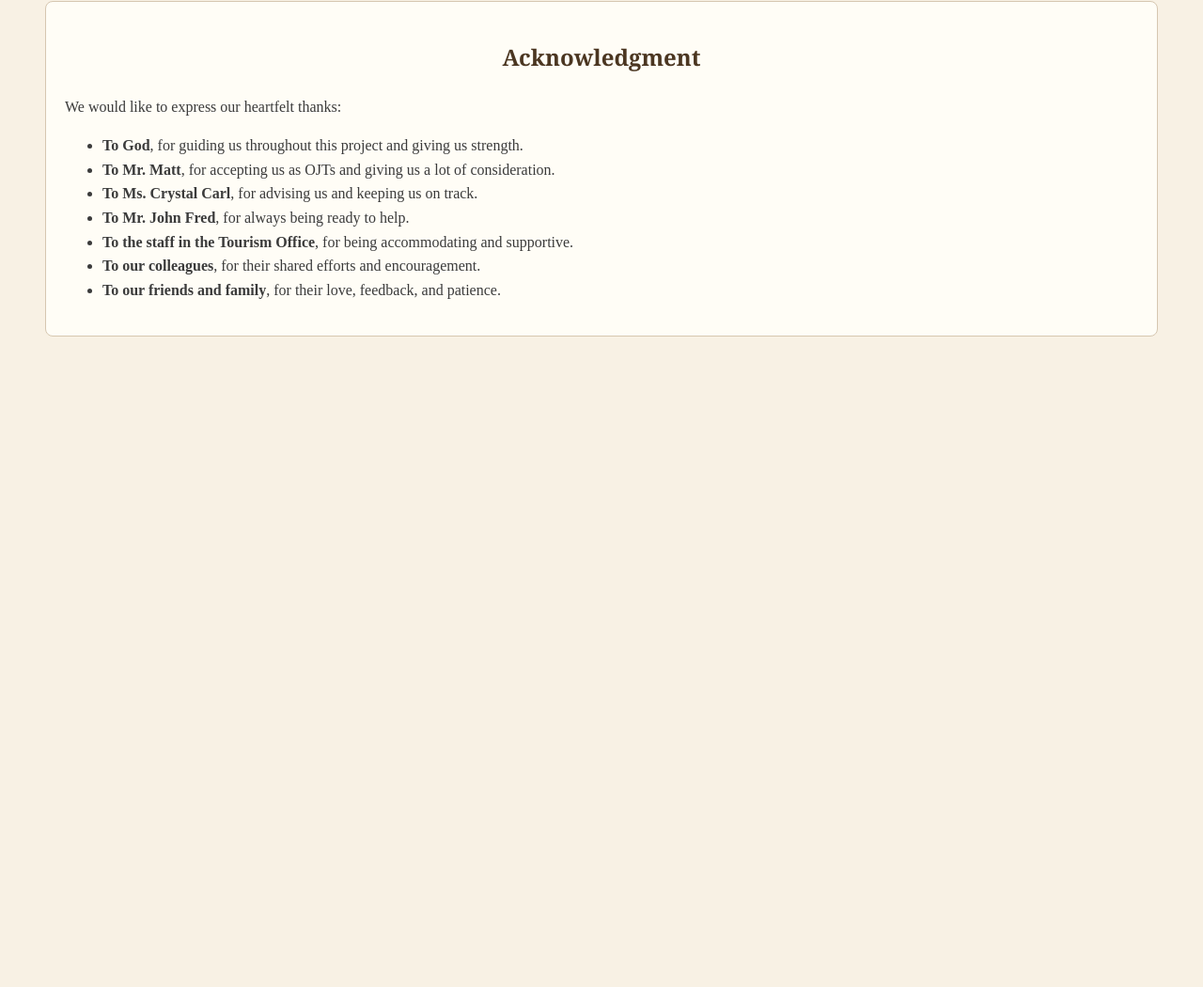
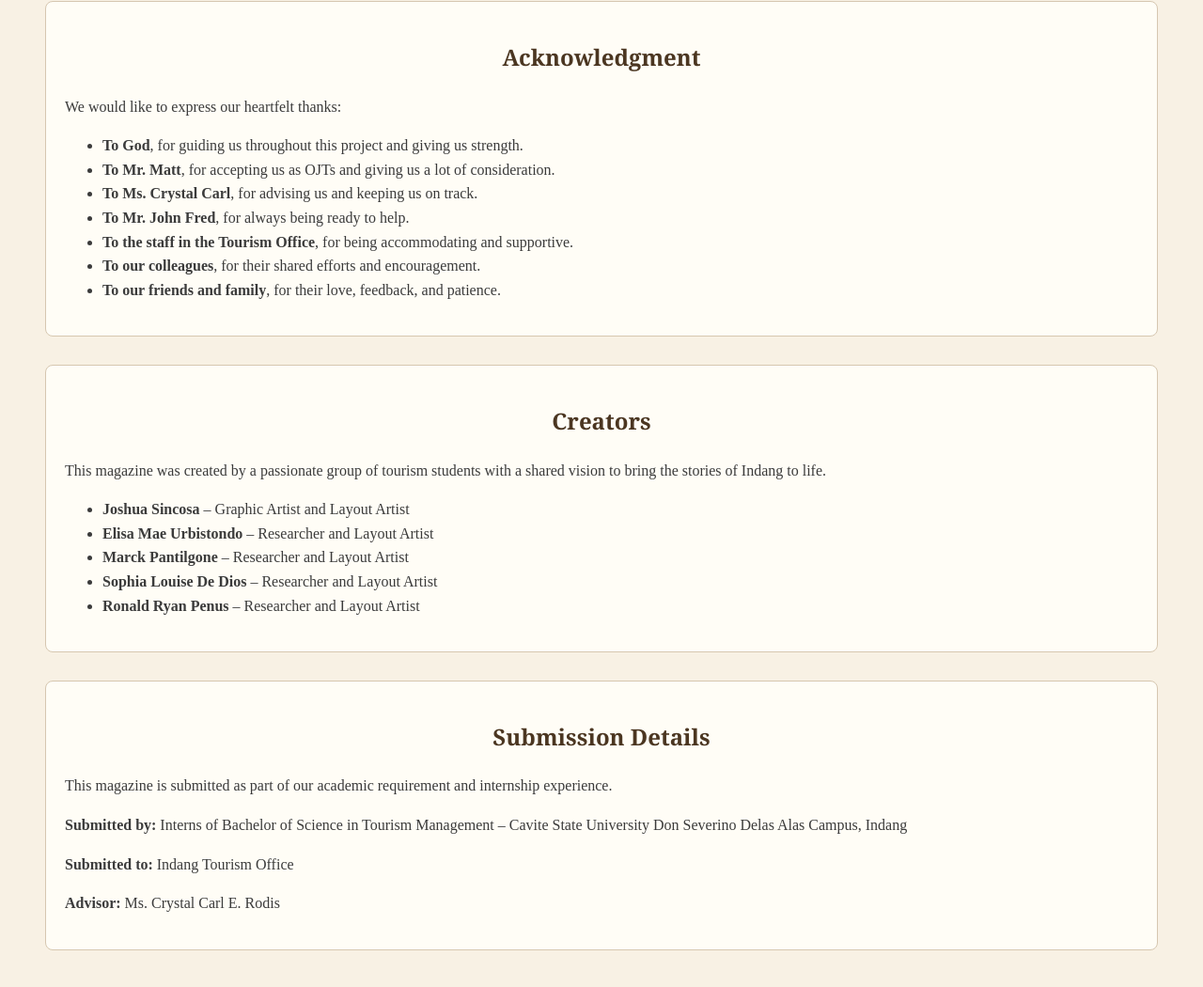
Before and after one commit to marckmax/Echoes-of-Indang, a plain HTML site: page index.html in a window 1280 px wide. Shown: the part 908-1958 px from the top of the page at 94% size. Before the commit the page ends 1344 px from the top, so only its background shows below. Drawn offline with Linux system fonts and the light colour scheme.

Commit message:
Update index.html

```diff
--- a/index.html
+++ b/index.html
@@ -69,3 +69,21 @@
   </div>
 </body>
 </html>
+<div class="section">
+  <h2>Creators</h2>
+  <p>This magazine was created by a passionate group of tourism students with a shared vision to bring the stories of Indang to life.</p>
+  <ul>
+    <li><strong>Joshua Sincosa</strong> – Graphic Artist and Layout Artist</li>
+    <li><strong>Elisa Mae Urbistondo</strong> – Researcher and Layout Artist</li>
+    <li><strong>Marck Pantilgone</strong> – Researcher and Layout Artist</li>
+    <li><strong>Sophia Louise De Dios</strong> – Researcher and Layout Artist</li>
+    <li><strong>Ronald Ryan Penus</strong> – Researcher and Layout Artist</li>
+  </ul>
+</div>
+<div class="section">
+  <h2>Submission Details</h2>
+  <p>This magazine is submitted as part of our academic requirement and internship experience.</p>
+  <p><strong>Submitted by:</strong> Interns of Bachelor of Science in Tourism Management – Cavite State University Don Severino Delas Alas Campus, Indang</p>
+  <p><strong>Submitted to:</strong> Indang Tourism Office</p>
+  <p><strong>Advisor:</strong> Ms. Crystal Carl E. Rodis</p>
+</div>
```
